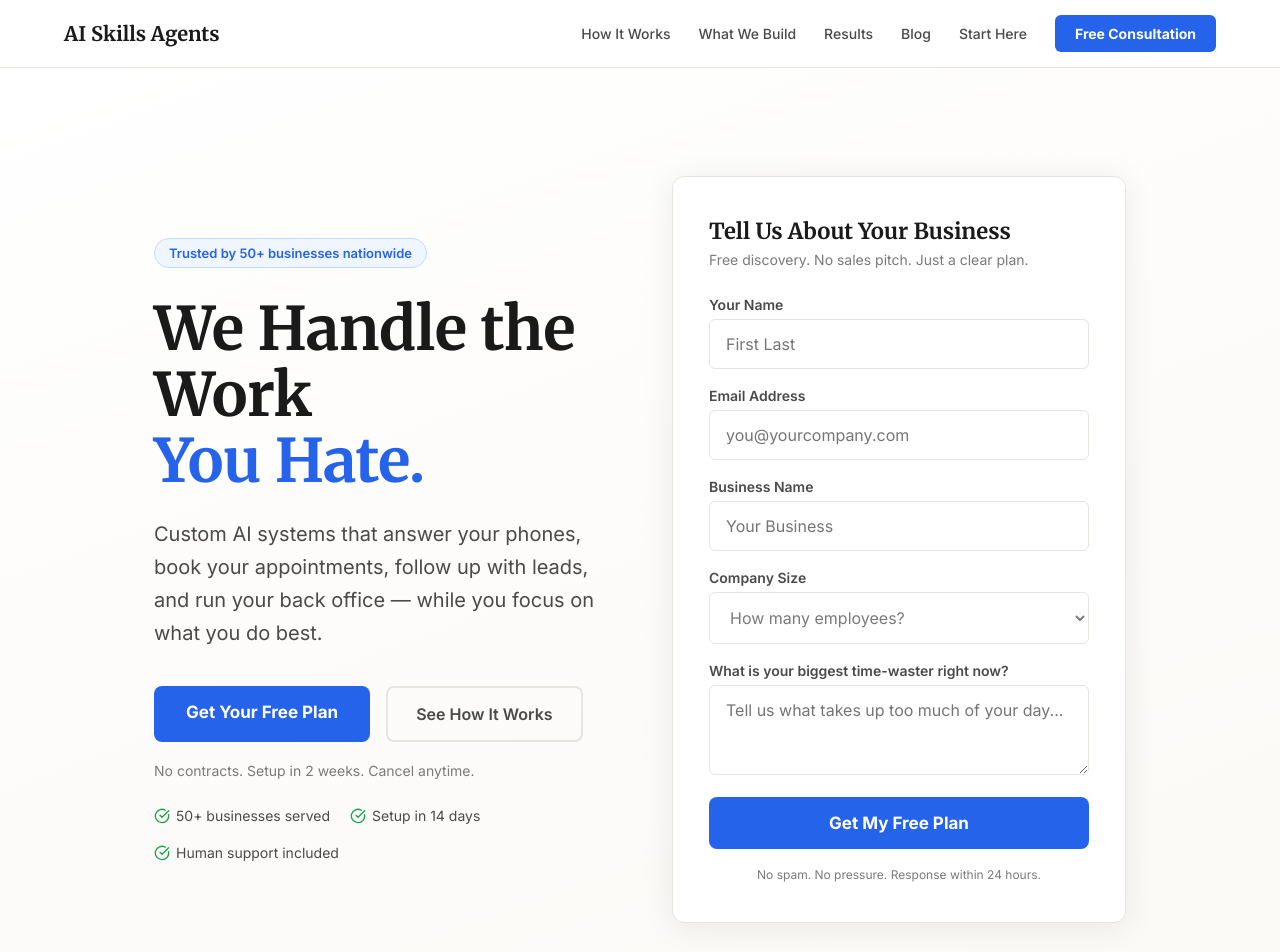
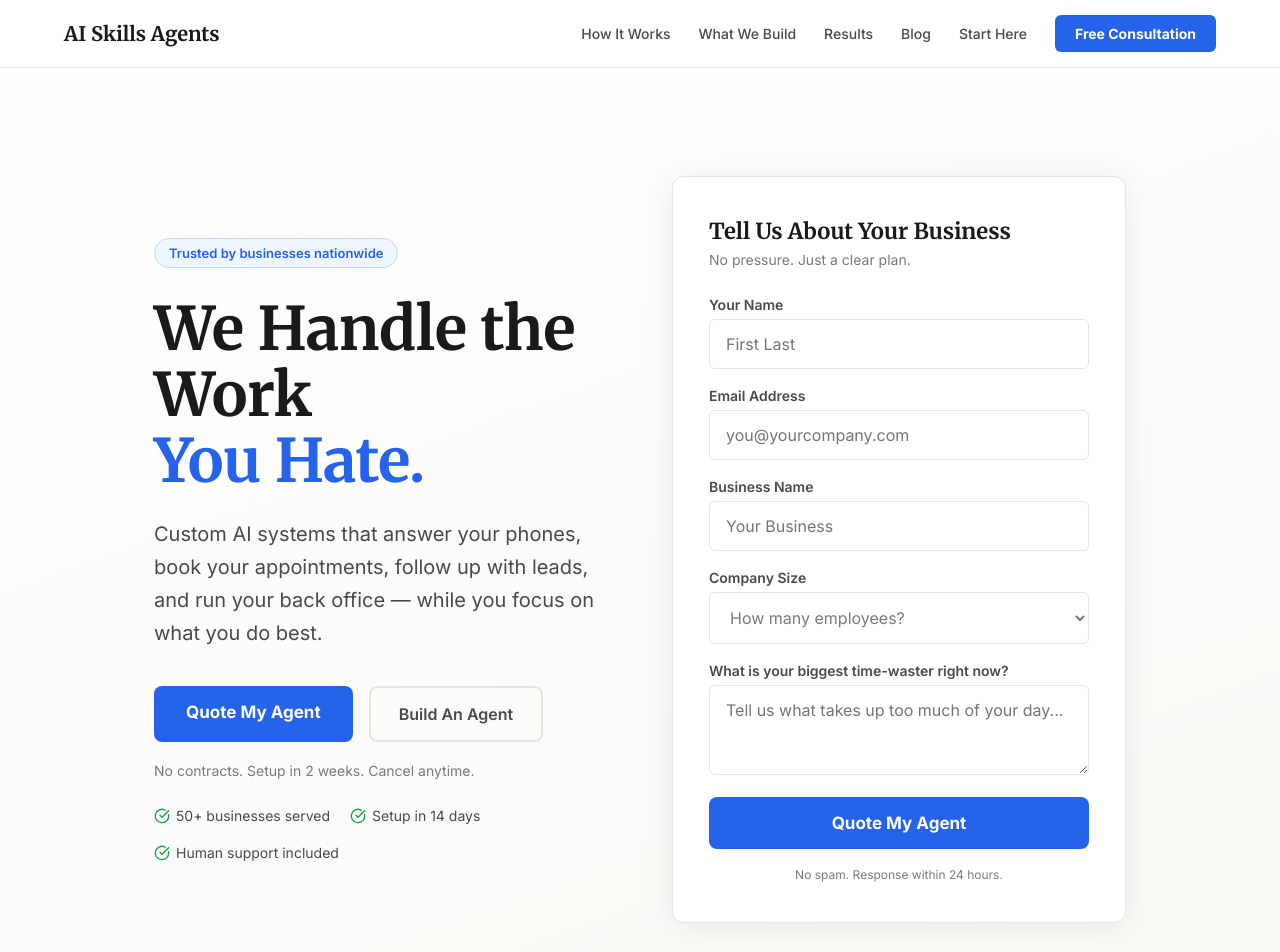
Before and after one commit to abigailleahgoldberg/aiskillsagents, a Next.js app: page / in a window 1280 px wide. Shown: the top 952 px of the page. Built offline with nearby package versions, Linux system fonts and the light colour scheme.

Commit message:
fix: remove 'free' language — 'Quote My Agent' + 'Build An Agent' throughout

```diff
--- a/app/blog/[slug]/page.tsx
+++ b/app/blog/[slug]/page.tsx
@@ -182,7 +182,7 @@ export default async function BlogPostPage({ params }: { params: Promise<{ slug:
                   }}
 
                   >
-                    Get My Free Plan
+                    Quote My Agent
                   </a>
                 </div>
               )}
@@ -213,7 +213,7 @@ export default async function BlogPostPage({ params }: { params: Promise<{ slug:
         }}
 
         >
-          Get Started Free
+          Build An Agent
         </a>
       </div>
 
--- a/app/blog/page.tsx
+++ b/app/blog/page.tsx
@@ -116,7 +116,7 @@ export default function BlogPage() {
           padding: '16px 40px', textDecoration: 'none', borderRadius: 8, display: 'inline-block',
         }}
         >
-          Get Your Free Plan
+          Quote My Agent
         </a>
       </section>
 
--- a/app/page.tsx
+++ b/app/page.tsx
@@ -317,7 +317,7 @@ export default function Home() {
                 borderRadius: 20,
                 marginBottom: 28,
               }}>
-                Trusted by 50+ businesses nationwide
+                Trusted by businesses nationwide
               </div>
 
               <h1 style={{
@@ -353,7 +353,7 @@ export default function Home() {
                   onMouseEnter={e => (e.currentTarget.style.background = BLUE_DARK)}
                   onMouseLeave={e => (e.currentTarget.style.background = BLUE)}
                 >
-                  Get Your Free Plan
+                  Quote My Agent
                 </a>
                 <a href="#how" style={{
                   border: `2px solid ${BORDER}`, color: TEXT_SECONDARY, fontWeight: 600,
@@ -364,7 +364,7 @@ export default function Home() {
                   onMouseEnter={e => { e.currentTarget.style.borderColor = BLUE; e.currentTarget.style.color = BLUE; }}
                   onMouseLeave={e => { e.currentTarget.style.borderColor = BORDER; e.currentTarget.style.color = TEXT_SECONDARY; }}
                 >
-                  See How It Works
+                  Build An Agent
                 </a>
               </div>
 
@@ -405,7 +405,7 @@ export default function Home() {
                     Tell Us About Your Business
                   </h2>
                   <p style={{ fontSize: 14, color: TEXT_MUTED, marginBottom: 28 }}>
-                    Free discovery. No sales pitch. Just a clear plan.
+                    No pressure. Just a clear plan.
                   </p>
                   <form onSubmit={submit} style={{ display: 'flex', flexDirection: 'column', gap: 18 }}>
                     {[
@@ -475,10 +475,10 @@ export default function Home() {
                       onMouseEnter={e => { if (status !== 'loading') e.currentTarget.style.background = BLUE_DARK; }}
                       onMouseLeave={e => { if (status !== 'loading') e.currentTarget.style.background = BLUE; }}
                     >
-                      {status === 'loading' ? 'Sending...' : 'Get My Free Plan'}
+                      {status === 'loading' ? 'Sending...' : 'Quote My Agent'}
                     </button>
                     <p style={{ fontSize: 12, color: TEXT_MUTED, textAlign: 'center' }}>
-                      No spam. No pressure. Response within 24 hours.
+                      No spam. Response within 24 hours.
                     </p>
                   </form>
                 </>
@@ -579,7 +579,7 @@ export default function Home() {
               onMouseEnter={e => (e.currentTarget.style.background = BLUE_DARK)}
               onMouseLeave={e => (e.currentTarget.style.background = BLUE)}
             >
-              Get Your Free Plan
+              Quote My Agent
             </a>
           </div>
         </div>
@@ -833,7 +833,7 @@ export default function Home() {
             padding: '36px 32px', boxShadow: '0 4px 24px rgba(37,99,235,0.08)',
           }}>
             <h3 style={{ fontFamily: 'var(--font-merriweather), serif', fontWeight: 700, fontSize: 20, color: TEXT, marginBottom: 20 }}>
-              Get Your Free Plan
+              Quote My Agent
             </h3>
             <div style={{ display: 'flex', flexDirection: 'column', gap: 16 }}>
               {[
--- a/app/start-here/page.tsx
+++ b/app/start-here/page.tsx
@@ -144,7 +144,7 @@ export default function StartHerePage() {
           Ready to build your first AI system?
         </h2>
         <p style={{ color: TEXT_MUTED, marginBottom: 32, fontSize: 17, lineHeight: 1.65, maxWidth: 480, margin: '0 auto 32px' }}>
-          Tell us what is costing you the most time. We will put together a free plan — no obligation.
+          Tell us what is costing you the most time. We will put together a custom plan — no obligation.
         </p>
         <a href="/#get-started"
           style={{
@@ -153,7 +153,7 @@ export default function StartHerePage() {
             textDecoration: 'none', borderRadius: 8, minHeight: 44,
           }}
         >
-          Get My Free Plan
+          Quote My Agent
         </a>
       </div>
 
--- a/app/tools/page.tsx
+++ b/app/tools/page.tsx
@@ -224,7 +224,7 @@ export default function ToolsPage() {
             textDecoration: 'none', borderRadius: 8, minHeight: 44,
           }}
         >
-          Get a Free Consultation
+          Get a Quote
         </a>
       </div>
 
```
